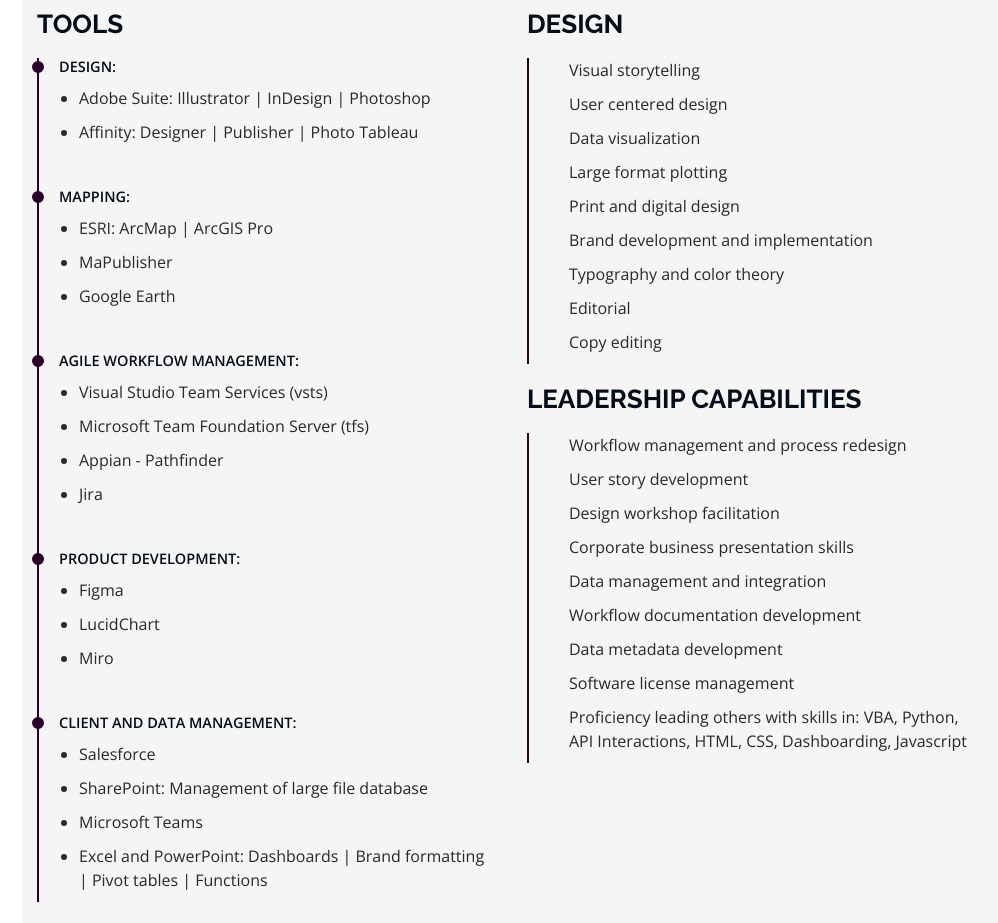
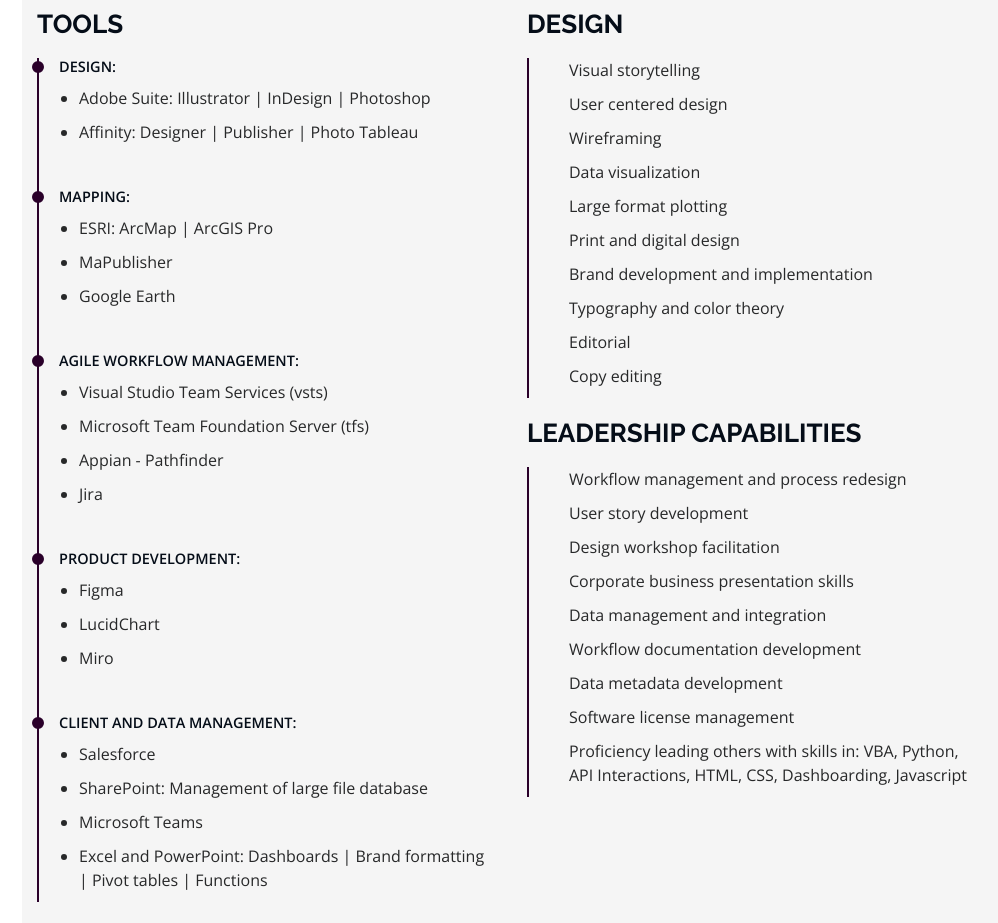
Before and after one commit to ethomas33/Portfolio, a plain HTML site: page index.html in a window 1280 px wide. Shown: the part 8720-9643 px from the top of the page, without its empty margins (278-1276 px from the left). Drawn offline with nearby package versions, Linux system fonts and the light colour scheme; no server answers; animation ran at ten frames a second.

Commit message:
index update

```diff
--- a/index.html
+++ b/index.html
@@ -988,6 +988,7 @@
               <ul class="p-color-text">
                 <li>Visual storytelling</li>
                 <li>User centered design</li>
+                <li>Wireframing</li>
                 <li>Data visualization</li>
                 <li>Large format plotting</li>
                 <li>Print and digital design</li>
```
